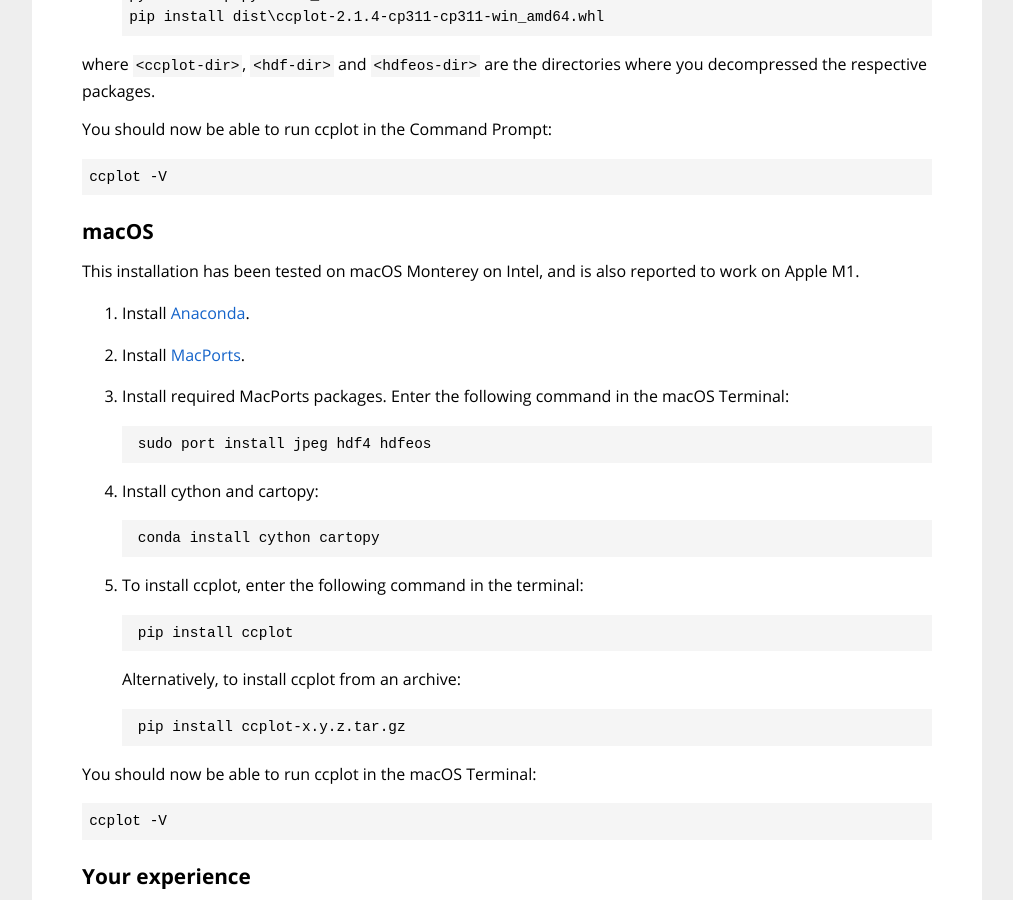
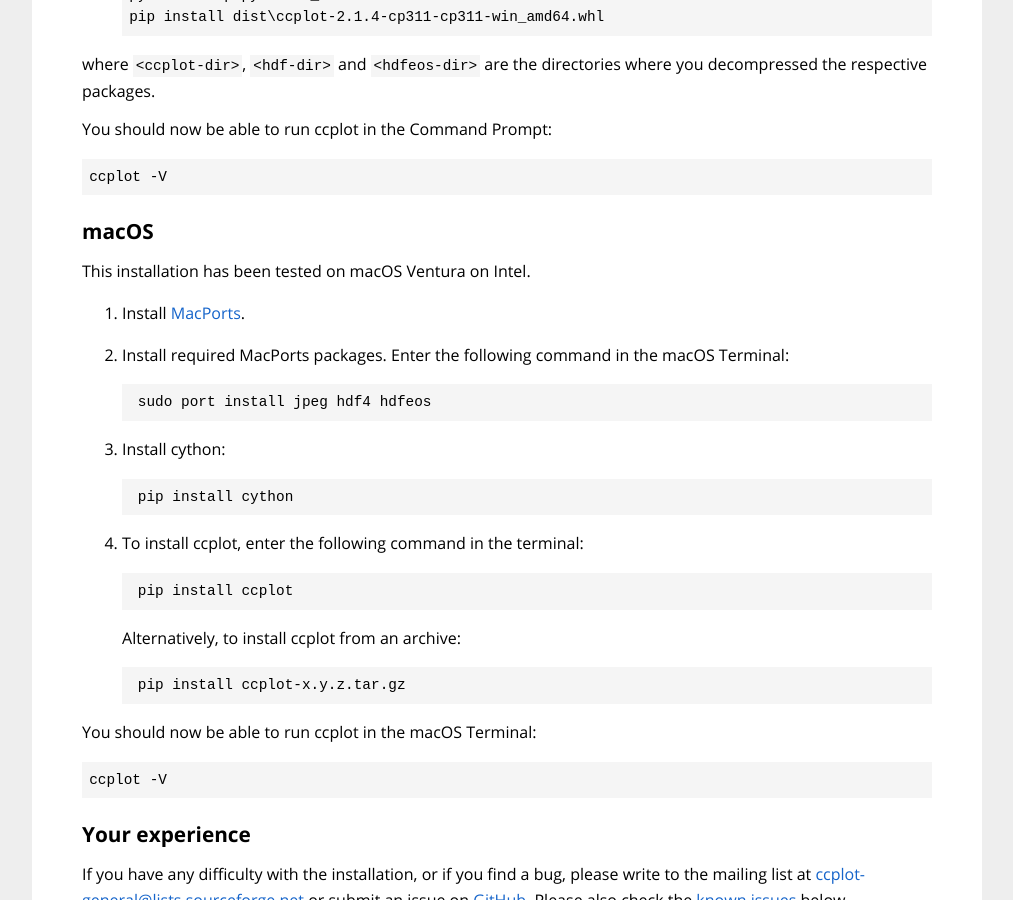
Before and after one commit to peterkuma/ccplot, a Jekyll site: the page built from installation/index.md, in a window 1280 px wide and 900 px high, scrolled down 3712 px. Shown: the whole window, without its empty margins (133-1146 px from the left). Built offline with Jekyll 4.4.1, drawn with Linux system fonts in a browser that asks for light colours.

Commit message:
Update installation instructions for macOS

```diff
--- a/installation/index.md
+++ b/installation/index.md
@@ -361,21 +361,18 @@
 macOS
 -----
 
-This installation has been tested on macOS Monterey on Intel, and is also
-reported to work on Apple M1.
+This installation has been tested on macOS Ventura on Intel.
 
-1. Install [Anaconda](https://www.anaconda.com/download/).
+1. Install [MacPorts](https://www.macports.org).
 
-2. Install [MacPorts](https://www.macports.org).
-
-3. Install required MacPorts packages. Enter the following command in the macOS
+2. Install required MacPorts packages. Enter the following command in the macOS
 Terminal:
 
         sudo port install jpeg hdf4 hdfeos
 
-4. Install cython and cartopy:
+3. Install cython:
 
-        conda install cython cartopy
+        pip install cython
 
 4. To install ccplot, enter the following command in the terminal:
 
```
